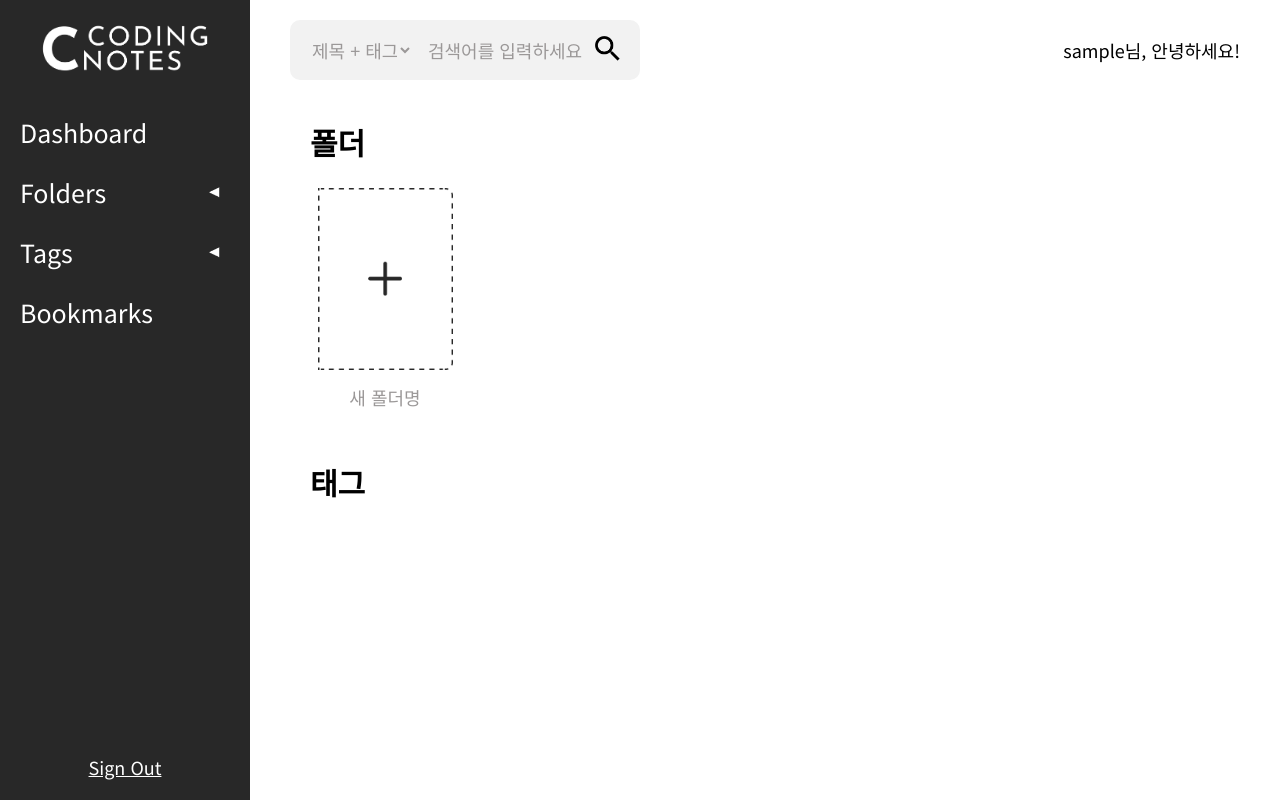
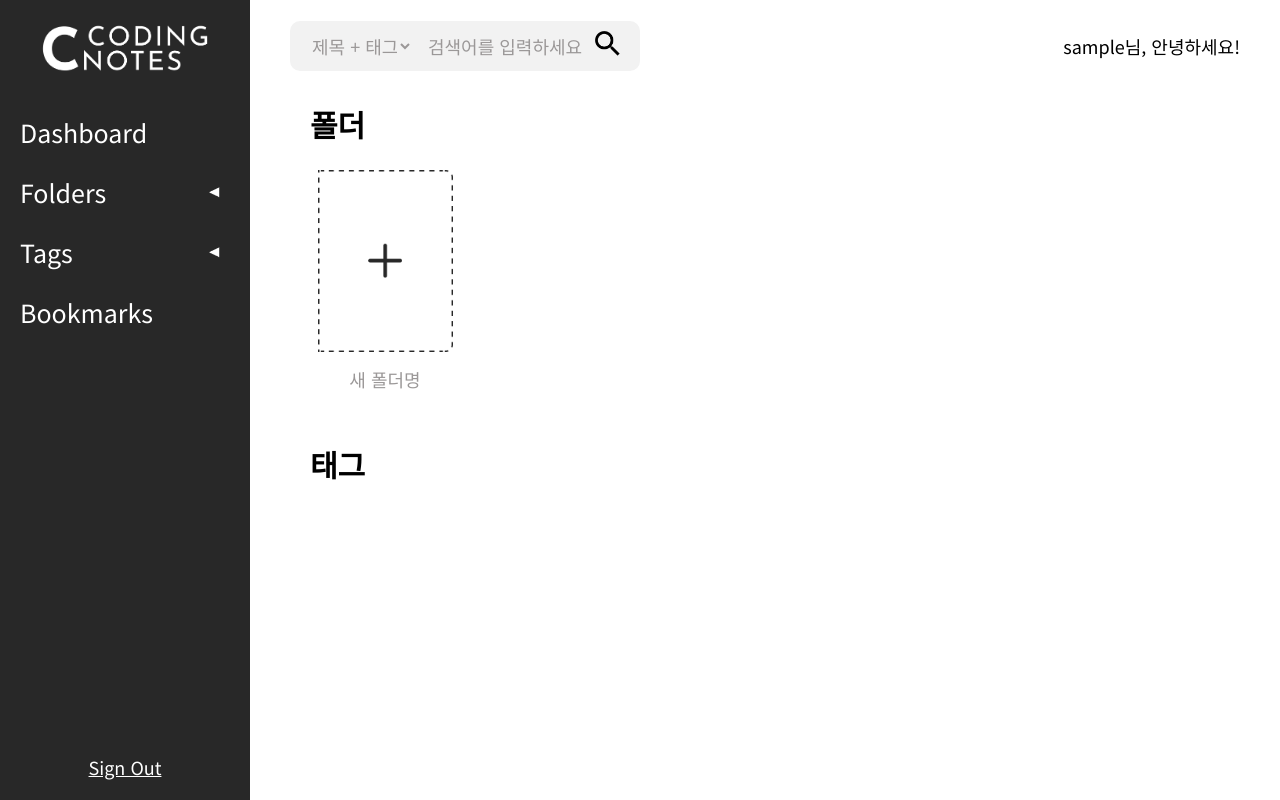
Before and after one commit to snulion-coding-notes/coding-notes-hackathon, a Django app: page /codingnote/dashboard/ in a window 1280 px wide. Run offline with Django 3.2, Linux system fonts and the light colour scheme; the visitor is signed in with stand-in values (Sample User, id 1); data that the repository does not hold is empty; style sheets or scripts are compiled from the project's sources; some libraries are stand-ins or nearby versions.

Commit message:
Fix dashboard header and tag css

```diff
--- a/appCodingNote/static/appCodingNote/scss/dashboard-header.scss
+++ b/appCodingNote/static/appCodingNote/scss/dashboard-header.scss
@@ -4,19 +4,20 @@
   display: flex;
   align-items: center;
   justify-content: space-between;
-  height: 100px;
-  margin-bottom: 20px;
+  height: 9vh;
+  margin: 10px 0 20px 0;
 }
 
 .search-container {
   margin-left: 40px;
+  height: 70%;
 
   .search-bar {
     display: flex;
     justify-content: space-between;
     width: 27vw;
     min-width: 350px;
-    height: 60px;
+    height: 100%;
     margin: auto;
     padding-left: 18px;
     border: none;
--- a/appCodingNote/static/appCodingNote/scss/tag.scss
+++ b/appCodingNote/static/appCodingNote/scss/tag.scss
@@ -87,8 +87,10 @@ h2 {
 .card-content {
   display: flex;
   flex-direction: column;
-  width: 300px;
-  height: 400px;
+  width: 16vw;
+  height: 21vw;
+  min-width: 250px;
+  min-height: 333px;
   box-shadow: 0 10px 25px rgba(0, 0, 0, 0.2);
   margin: 0 25px 40px 25px;
 }
--- a/appCodingNote/templates/appCodingNote/tag.html
+++ b/appCodingNote/templates/appCodingNote/tag.html
@@ -66,7 +66,7 @@
             <p class="note-name">{{ note.note_name }}</p>
             <p class="note-comment">{{ note.note_comment }}</p>
             <!-- TODO : 태그 여러 개일 경우 태그를 보여줘야 함 -->
-            {% comment %} <p class="note-tag">{{ note.tag_set.all }}</p> {% endcomment %}
+            <p class="note-tag">{{ note.tag_set.all }}</p>
           </div>
         </section>
       {% endfor %}
```
